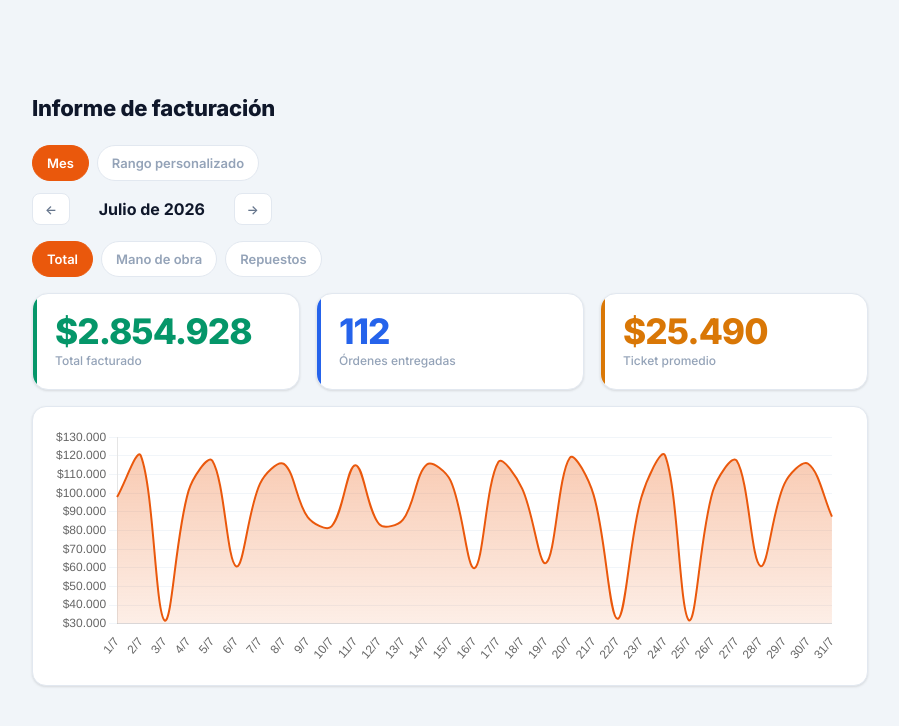
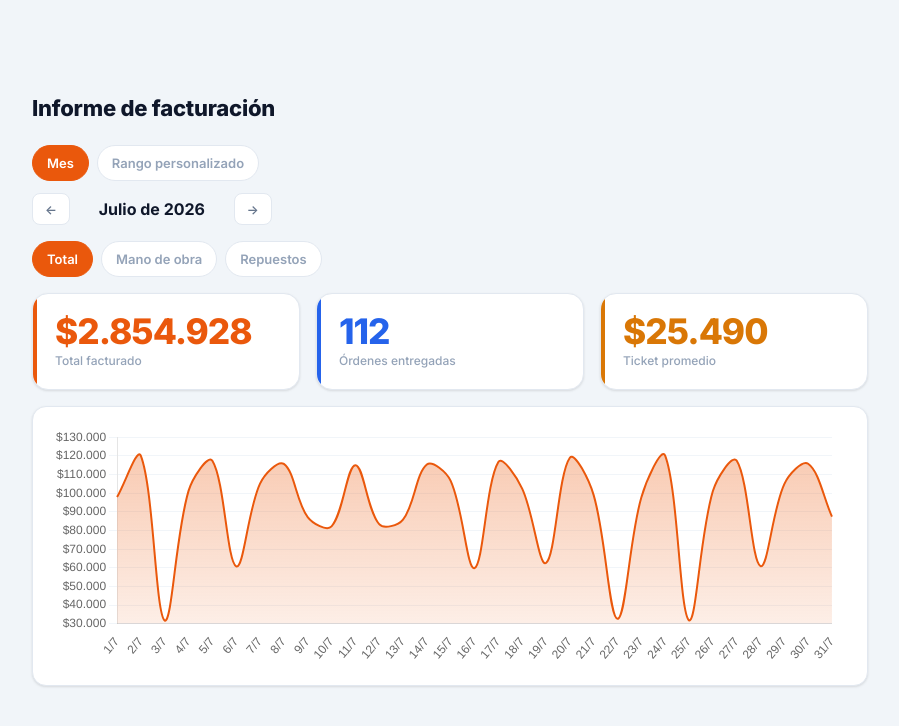
Before and after one commit to Jere-sito/taller-motos, a website: page HTML PRUEBAS/informe-facturacion.html in a window 1280 px wide. Shown: the whole page, without its empty margins (310-1209 px from the left). Drawn offline with nearby package versions, Linux system fonts and the light colour scheme.

Commit message:
prototipo: tarjeta "Total facturado" en color de marca (naranja)
Reemplaza la clase de estado "entregada" (verde) por un modificador
propio ".brand" que usa --primary, para no confundir el KPI principal
con un estado de orden de trabajo.

```diff
--- a/HTML PRUEBAS/informe-facturacion.html
+++ b/HTML PRUEBAS/informe-facturacion.html
@@ -8,6 +8,11 @@
   <link rel="preconnect" href="https://fonts.gstatic.com" crossorigin>
   <link href="https://fonts.googleapis.com/css2?family=Inter:wght@400;500;600;700;800;900&display=swap" rel="stylesheet">
   <link rel="stylesheet" href="../public/css/main.css">
+  <style>
+    /* KPI principal en el color de marca en vez de un color de estado de orden */
+    .stat-card.brand::before { background: var(--primary); }
+    .stat-number.brand { color: var(--primary); }
+  </style>
   <script src="https://cdn.jsdelivr.net/npm/chart.js@4.4.4/dist/chart.umd.min.js"></script>
 </head>
 <body>
@@ -277,8 +282,8 @@ function initSelectorPeriodo(onChange) {
 function renderKPIs(kpis) {
   const container = document.getElementById('kpiCards');
   container.innerHTML = `
-    <div class="stat-card entregada">
-      <div class="stat-number entregada">${fmtMoney(kpis.total)}</div>
+    <div class="stat-card brand">
+      <div class="stat-number brand">${fmtMoney(kpis.total)}</div>
       <div class="stat-label">Total facturado</div>
     </div>
     <div class="stat-card recibida">
```
